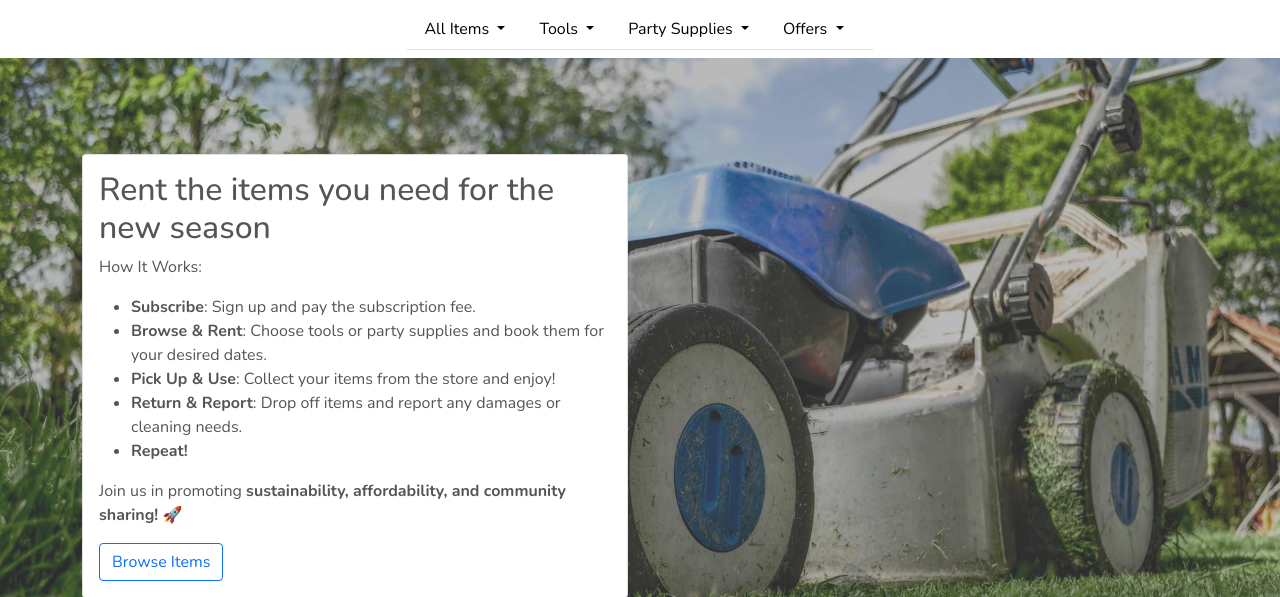
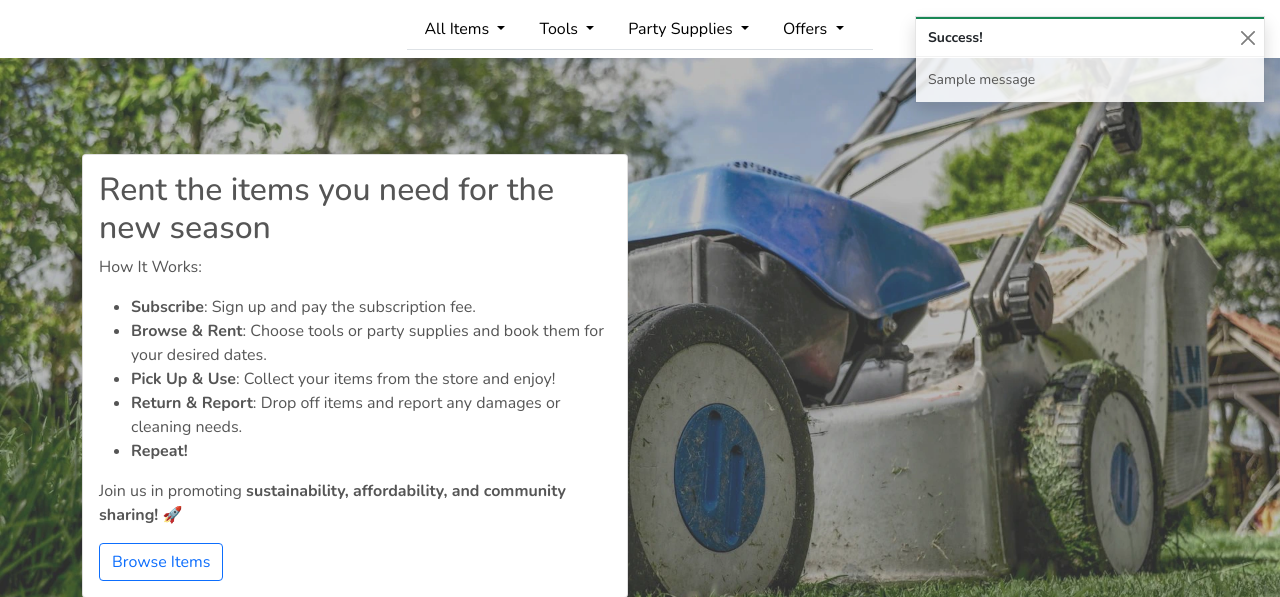
Before and after one commit to Mattds825/community-toolshed-store, a Django app: page / in a window 1280 px wide. Shown: the part 56-653 px from the top of the page. Run offline with Django 5.2, Linux system fonts and the light colour scheme; tables that the repository leaves empty hold one stand-in row (values such as "Sample post"); one stand-in notice (Sample message) is shown; some libraries are stand-ins or nearby versions.

Commit message:
add toasts functinlaity and success, warning, info and error include files

```diff
--- a/cart/views.py
+++ b/cart/views.py
@@ -1,4 +1,5 @@
 from django.shortcuts import render, redirect, reverse, HttpResponse
+from django.contrib import messages
 from products.models import Item, Tool, PartyItem
 
 # Create your views here.
@@ -14,6 +15,8 @@ def add_to_cart(request, item_id):
     """
     Add a quantity of the specified product to the shopping cart
     """
+
+    item = Item.objects.get(pk=item_id)
 
     quantity = int(request.POST.get('quantity'))
     redirect_url = request.POST.get('redirect_url')
@@ -34,6 +37,7 @@ def add_to_cart(request, item_id):
         cart[item_id] += quantity
     else:
         cart[item_id] = quantity
+        messages.success(request, f'Added {item.name} to your cart')
 
     request.session['cart'] = cart
     request.session['start_date'] = start_date
--- a/community_toolshed/settings.py
+++ b/community_toolshed/settings.py
@@ -103,6 +103,8 @@ TEMPLATES = [
     },
 ]
 
+MESSAGES_STORAGE = 'django.contrib.messages.storage.session.SessionStorage'
+
 AUTHENTICATION_BACKENDS = [
     # Needed to login by username in Django admin, regardless of `allauth`
     'django.contrib.auth.backends.ModelBackend',
--- a/static/css/base.css
+++ b/static/css/base.css
@@ -28,3 +28,20 @@ body {
 .btt-button:hover {
     background-color: #f1f1f1;
 }
+
+/* -------- Bootstrap Toasts */
+
+.message-container {
+    position: fixed;
+    top: 72px;
+    right: 15px;
+    z-index: 99999999;
+}
+
+.custom-toast {
+    overflow: visible;
+}
+
+.toast-capper {
+    height: 2px;
+}
--- a/templates/base.html
+++ b/templates/base.html
@@ -132,7 +132,21 @@ This is the base template for the website. It contains the header, footer and th
     <!-- /. Items Nav Bar -->
 
     {% if messages %}
-    <div class="message-container"></div>
+      <div class="message-container">
+        {% for message in messages %}
+          {% with message.level as level %}
+            {% if level == 40 %}
+              {% include 'includes/toasts/toast_error.html' %}
+            {% elif level == 30 %}
+              {% include 'includes/toasts/toast_warning.html' %}
+            {% elif level == 25 %}
+              {% include 'includes/toasts/toast_success.html' %}
+            {% else %}
+              {% include 'includes/toasts/toast_info.html' %}
+            {% endif %}
+          {% endwith %}
+        {% endfor %}
+      </div>
     {% endif %}
 
     {% block page_header %}
@@ -142,6 +156,13 @@ This is the base template for the website. It contains the header, footer and th
     {% endblock %}
 
     {% block postload_js %}
+    <!-- script to show bootstrap toasts -->
+     <script type="text/javascript">
+      $(document).ready(function() {
+        $('.toast').addClass('show');
+        $('.toast').toast('show');
+      });
+     </script>
     {% endblock %}
   </body>
 </html>
--- /dev/null
+++ b/templates/includes/toasts/toast_success.html
@@ -0,0 +1,11 @@
+<div class="toast custom-toast rounded-0 border-top 0 show" role="alert"  data-bs-autohide="false" aria-live="assertive" aria-atomic="true">
+    <div class="arrow-up arrow-success"></div>
+    <div class="w-100 toast-capper bg-success"></div>
+    <div class="toast-header bg-white text-dark">
+        <strong class="me-auto">Success!</strong>
+        <button type="button" class="btn-close" data-bs-dismiss="toast" aria-label="Close"></button>
+    </div>
+    <div class="toast-body">
+        {{ message }}
+    </div>
+</div>
```
Also changed, not shown: templates/includes/toasts/toast_error.html (added, +11 -0 lines), templates/includes/toasts/toast_info.html (added, +11 -0 lines), templates/includes/toasts/toast_warning.html (added, +11 -0 lines).
